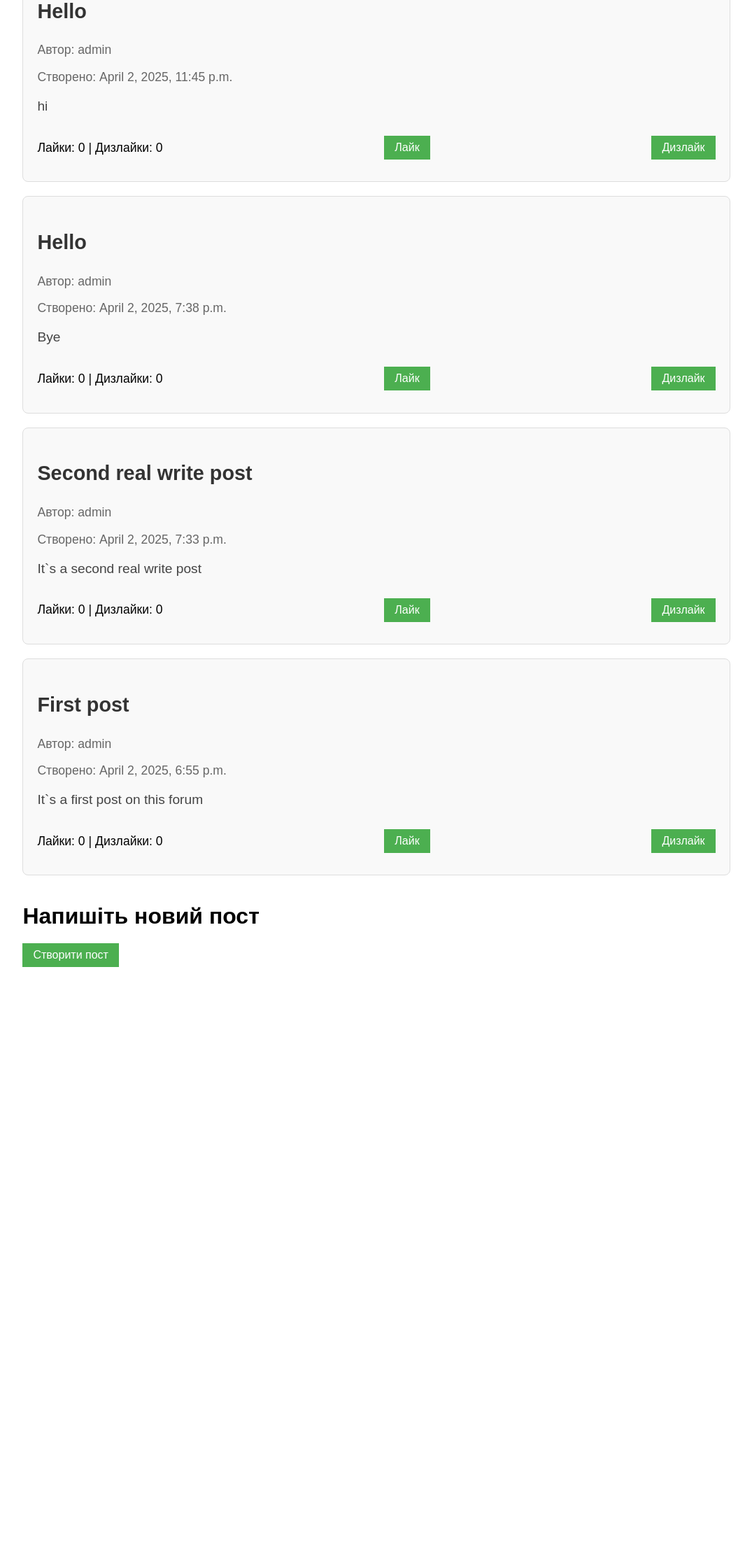
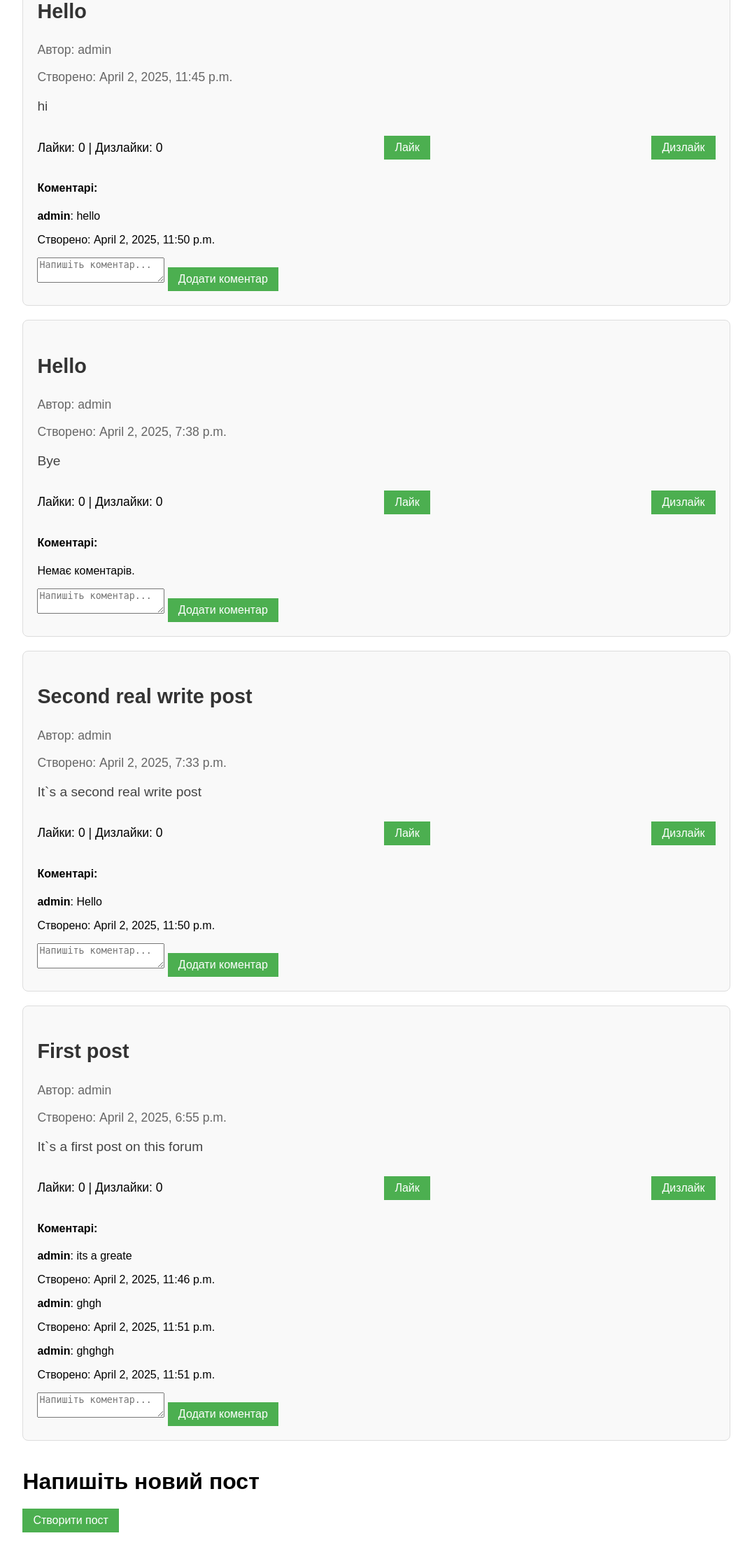
Before and after one commit to OlegChuiko/Forum, a Django app: page /main/ in a window 1280 px wide. Shown: the part 267-2485 px from the top of the page at 70% size, without its empty margins (102-1177 px from the left). Before the commit the page ends 1649 px from the top, so only its background shows below. Run offline with Django 5.2, Linux system fonts and the light colour scheme; data comes from the database, SQL or seed files in the repository; both versions use the stored data as it was after the commit.

Commit message:
addComments

```diff
--- a/main/templates/main/index.html
+++ b/main/templates/main/index.html
@@ -36,10 +36,40 @@
                     </div>
 
                     <div class="post-actions">
-                        <p>Лайки: {{ post.likes }} | Дизлайки: {{ post.dislikes }}</p>
-                        <button>Лайк</button>
-                        <button>Дизлайк</button>
+                        <p>Лайки: <span id="likes-{{ post.id }}">{{ post.likes }}</span> |
+                        Дизлайки: <span id="dislikes-{{ post.id }}">{{ post.dislikes }}</span></p>
+
+                        <!-- Кнопка лайку -->
+                        <button id="like-btn-{{ post.id }}" class="like-btn" data-post-id="{{ post.id }}">
+                            Лайк
+                        </button>
+
+                        <!-- Кнопка дизлайку -->
+                        <button id="dislike-btn-{{ post.id }}" class="dislike-btn" data-post-id="{{ post.id }}">
+                            Дизлайк
+                        </button>
                     </div>
+
+                    <!-- Виведення коментарів -->
+                    <div class="comments">
+                        <h4>Коментарі:</h4>
+                        {% for comment in post.comments.all %}
+                            <div class="comment">
+                                <p><strong>{{ comment.author.username }}</strong>: {{ comment.content }}</p>
+                                <p class="comment-date">Створено: {{ comment.created_at }}</p>
+                            </div>
+                        {% empty %}
+                            <p>Немає коментарів.</p>
+                        {% endfor %}
+                    </div>
+
+                    <!-- Форма для додавання коментаря -->
+                    <form method="POST" action="{% url 'index' %}">
+                        {% csrf_token %}
+                        <input type="hidden" name="post_id" value="{{ post.id }}">
+                        <textarea name="comment_content" required placeholder="Напишіть коментар..."></textarea>
+                        <button type="submit">Додати коментар</button>
+                    </form>
                 </div>
             {% empty %}
                 <p>Немає постів.</p>
--- a/main/views.py
+++ b/main/views.py
@@ -1,21 +1,21 @@
-from django.shortcuts import render, redirect
+from django.shortcuts import get_object_or_404, render, redirect
 from django.contrib.auth import logout
-from main.models import Post
+from main.models import Post, Comment
 
 def index(request):
+    posts = Post.objects.all().order_by('-created_at')
 
-    if request.method == "POST":
-        title = request.POST.get("title")
-        content = request.POST.get("content")
+    # Додати коментар
+    if request.method == 'POST' and 'comment_content' in request.POST:
+        post_id = request.POST.get('post_id')
+        post = get_object_or_404(Post, id=post_id)
+        comment_content = request.POST.get('comment_content')
 
-        # Створення нового поста
-        post = Post(title=title, content=content, author=request.user)
-        post.save()
+        # Створити новий коментар
+        Comment.objects.create(post=post, author=request.user, content=comment_content)
 
-    # Отримуємо всі пости з бази даних
-    posts = Post.objects.all().order_by('-created_at')  # Сортуємо по даті створення (від найновіших)
+        return redirect('index')  # Повертаємо на головну сторінку
 
-    # Повертаємо шаблон з оновленими постами
     return render(request, "main/index.html", {'posts': posts})
 
 
```
Also changed, not shown: db.sqlite3.
